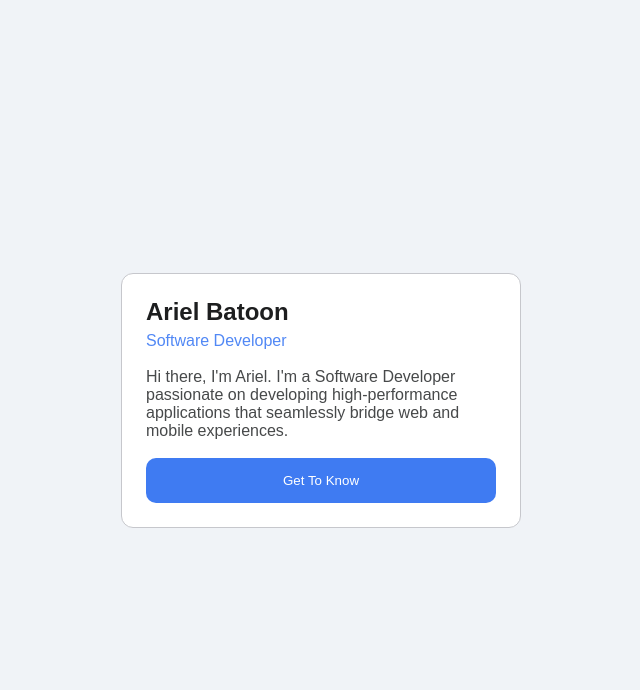
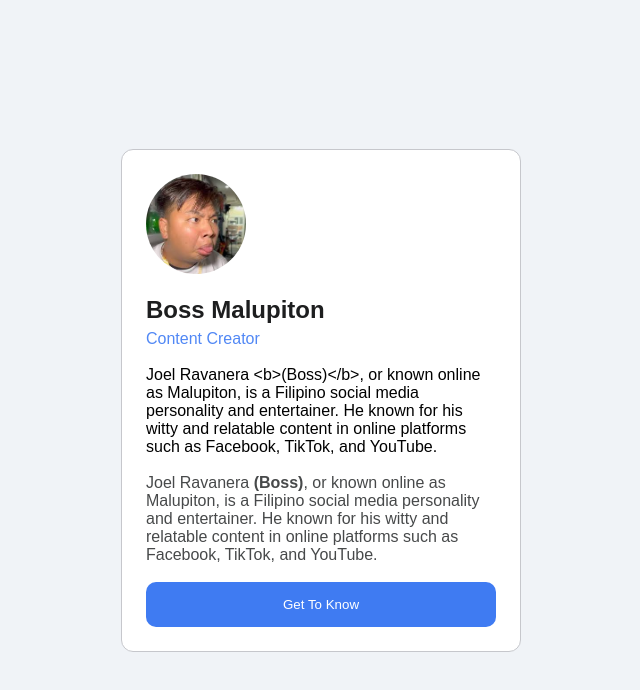
Before and after one commit to arielbatoon09/apps-dev-react, a React (Vite) app: page / in a window 1280 px wide. Shown: the top 690 px of the page, without its empty margins (319-959 px from the left). Built offline with nearby package versions, Linux system fonts and the light colour scheme.

Commit message:
Added variable data with curly braces approach

```diff
--- a/src/components/Profile.jsx
+++ b/src/components/Profile.jsx
@@ -1,13 +1,30 @@
 import Button from "./Button";
 
 function Profile() {
+  const person = {
+    name: "Boss Malupiton",
+    avatar: "/arayko.jpeg",
+    role: "Content Creator",
+    description: "Joel Ravanera <b>(Boss)</b>, or known online as Malupiton, is a Filipino social media personality and entertainer. He known for his witty and relatable content in online platforms such as Facebook, TikTok, and YouTube.",
+  };
+
   return (
     <div className="cmp-profile">
       <div className="cmp-profile_header">
-        <h1>Ariel Batoon</h1>
-        <p>Software Developer</p>
+        <img
+          className="avatar"
+          src={person.avatar}
+          alt={person.name}
+        />
+        <h1>{person.name}</h1>
+        <p>{person.role}</p>
       </div>
-      <p className="cmp-profile_description">Hi there, I'm Ariel. I'm a Software Developer passionate on developing high-performance applications that seamlessly bridge web and mobile experiences.</p>
+
+      {/* If returns a vaue with a pure string */}
+      <p>{person.description}</p>
+
+      {/* If returns a value with a string */}
+      <p className="cmp-profile_description" dangerouslySetInnerHTML={{ __html: person.description }} />
       <Button />
     </div>
   )
--- a/src/styles/global.css
+++ b/src/styles/global.css
@@ -60,3 +60,10 @@ html, body {
   font-size: 16px;
   color: #47494A;
 }
+
+.avatar {
+  width: 100px;
+  height: 100px;
+  border-radius: 999px;
+  margin-bottom: 16px;
+}
```
Also changed, not shown: public/arayko.jpeg (added).
